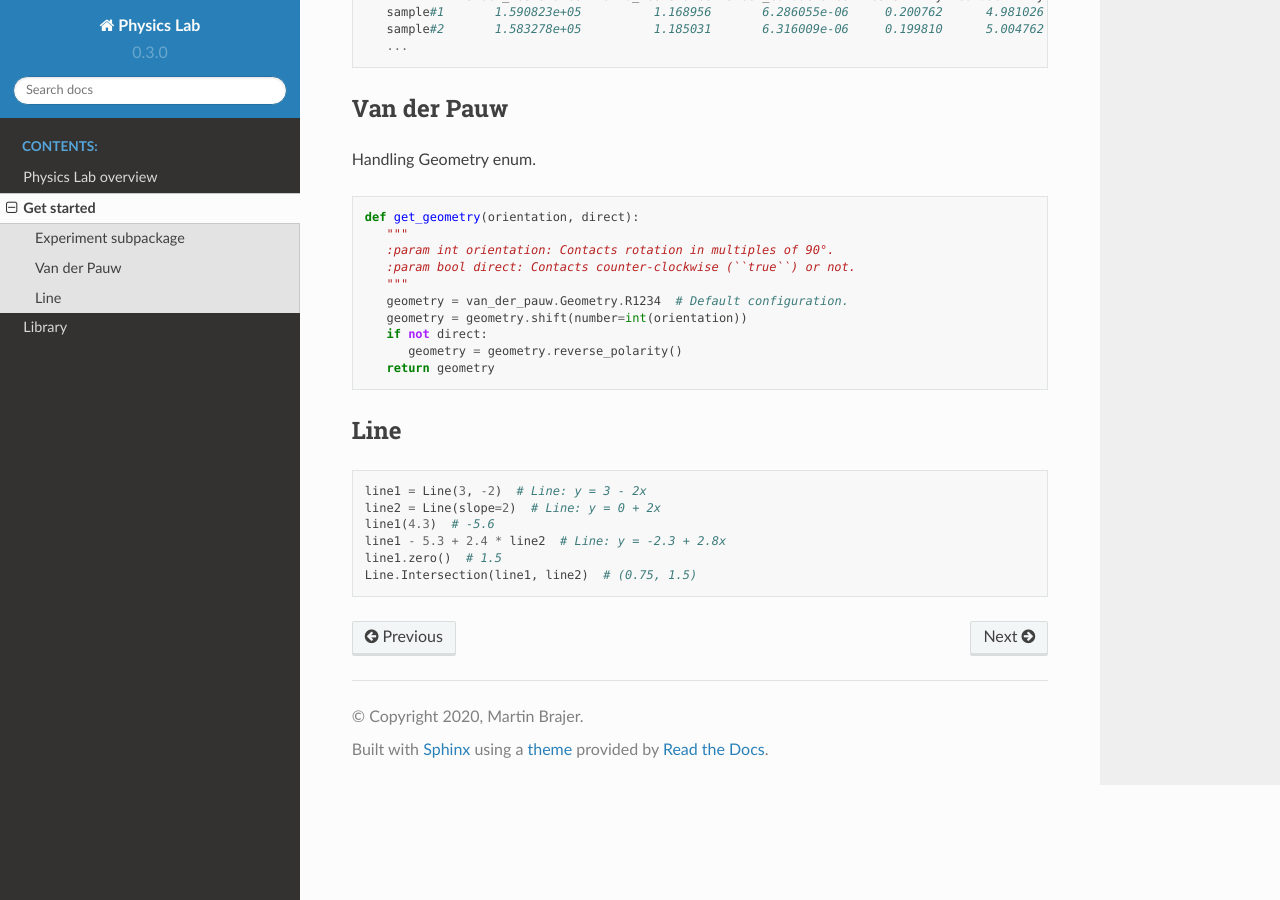
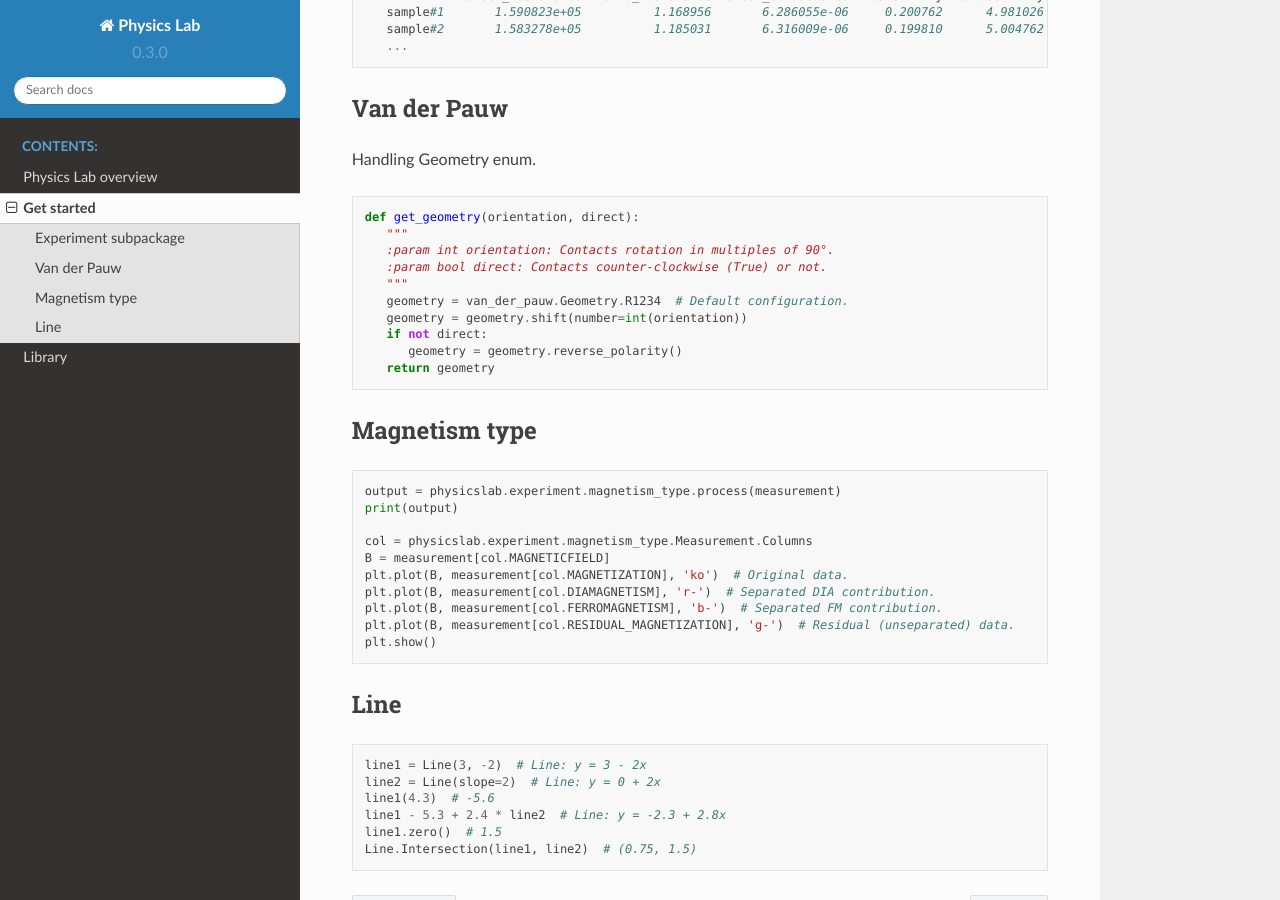
Before and after one commit to martin-brajer/physics-lab, a Sphinx documentation site: the page built from docs/source/get_started.rst, in a window 1280 px wide and 900 px high, scrolled down 715 px. Built offline with Sphinx 7.4.7 and the Read the Docs theme 2.0.0, drawn with Linux system fonts in a browser that asks for light colours.

Commit message:
Magnetism type added to getstarted section of docs

```diff
--- a/docs/source/get_started.rst
+++ b/docs/source/get_started.rst
@@ -50,13 +50,31 @@ Handling Geometry enum.
    def get_geometry(orientation, direct):
       """
       :param int orientation: Contacts rotation in multiples of 90°.
-      :param bool direct: Contacts counter-clockwise (``true``) or not.
+      :param bool direct: Contacts counter-clockwise (True) or not.
       """
       geometry = van_der_pauw.Geometry.R1234  # Default configuration.
       geometry = geometry.shift(number=int(orientation))
       if not direct:
          geometry = geometry.reverse_polarity()
       return geometry
+
+
+Magnetism type
+--------------
+
+.. code:: python
+
+   output = physicslab.experiment.magnetism_type.process(measurement)
+   print(output)
+
+   col = physicslab.experiment.magnetism_type.Measurement.Columns
+   B = measurement[col.MAGNETICFIELD]
+   plt.plot(B, measurement[col.MAGNETIZATION], 'ko')  # Original data.
+   plt.plot(B, measurement[col.DIAMAGNETISM], 'r-')  # Separated DIA contribution.
+   plt.plot(B, measurement[col.FERROMAGNETISM], 'b-')  # Separated FM contribution.
+   plt.plot(B, measurement[col.RESIDUAL_MAGNETIZATION], 'g-')  # Residual (unseparated) data.
+   plt.show()
+
 
 Line
 ----
```
